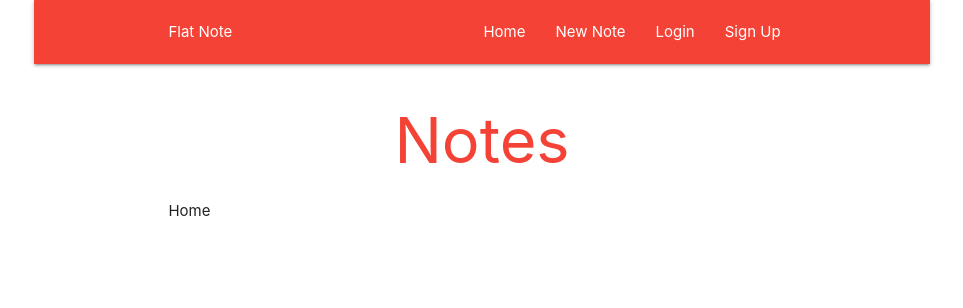
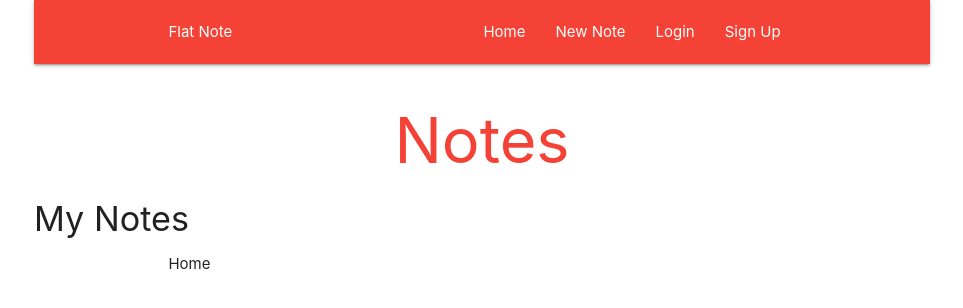
Before and after one commit to jqwest/flatnote-frontend, a React (Create React App) app: page / in a window 1280 px wide. Shown: the top 308 px of the page, without its empty margins (158-1121 px from the left). Built offline with nearby package versions, Linux system fonts and the light colour scheme.

Commit message:
updated navbar, app, & user controls

```diff
--- a/src/App.js
+++ b/src/App.js
@@ -5,6 +5,8 @@ import Home from './components/Home';
 import Login from './components/Login';
 import Signup from './components/Signup';
 import NewNote from './components/NewNote';
+import MainContainer from './components/MainContainer';
+
 
 class App extends Component {
     state = {
@@ -66,6 +68,7 @@ class App extends Component {
       <div className="note-app container">
       <Navbar currentUser={this.state.currentUser} logout={this.logout} handleChange={this.handleChange} />
         <h1 className="center red-text">Notes</h1>
+        <MainContainer />
         <Switch>
           <Route exact path='/' component={Home} />
 
--- /dev/null
+++ b/src/components/MainContainer.js
@@ -0,0 +1,13 @@
+import React from 'react'
+
+const MainContainer = () => {
+    return(
+        <div>
+            <div>
+                <h4>My Notes</h4>
+            </div>
+        </div>
+    )
+}
+
+export default MainContainer
--- a/src/components/Navbar.js
+++ b/src/components/Navbar.js
@@ -1,10 +1,12 @@
-import React from 'react'
+import React from 'react';
+// import UserControls from './UserControls';
 
 const Navbar = props => {
 
     return(
         <nav className="nav-wrapper red bg-darken-3">
             <div className="container">
+            {/* <UserControls /> */}
                 <a href="/" className="brand-logo-right">Flat Note</a>
                 <ul className="right">
                     <li><a href="/">Home</a></li>
```
Also changed, not shown: src/components/UserControls.js (+4 -13 lines).
